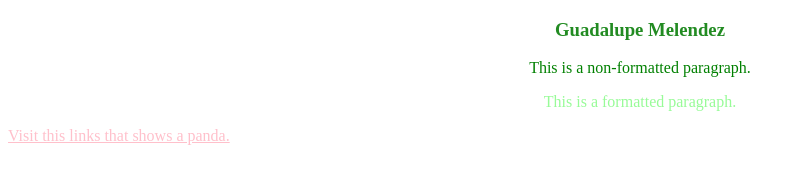
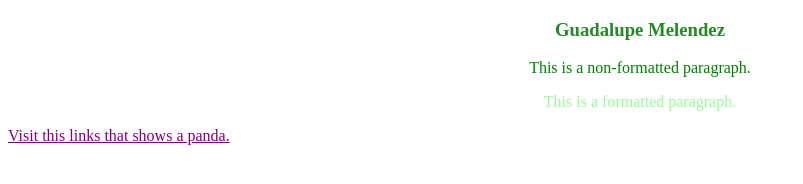
Before and after one commit to Guadalupe-Melendez/Guadalupe-Melendez.github.io, a plain HTML site: page index.html in a window 1280 px wide. In both pictures the pointer is over the link "Visit this links that shows a panda.". Shown: the whole page, without its empty margins (0-803 px from the left). Drawn offline with Linux system fonts and the light colour scheme.

```diff
--- a/stylesheet.css
+++ b/stylesheet.css
@@ -18,7 +18,11 @@ p {
 }
 
 /* ID */
-#custom-link {
+#custom-link{
     font-size: 48;
     color: pink;
 }
+
+#custom-link:hover {
+    color: purple;
+}
```
